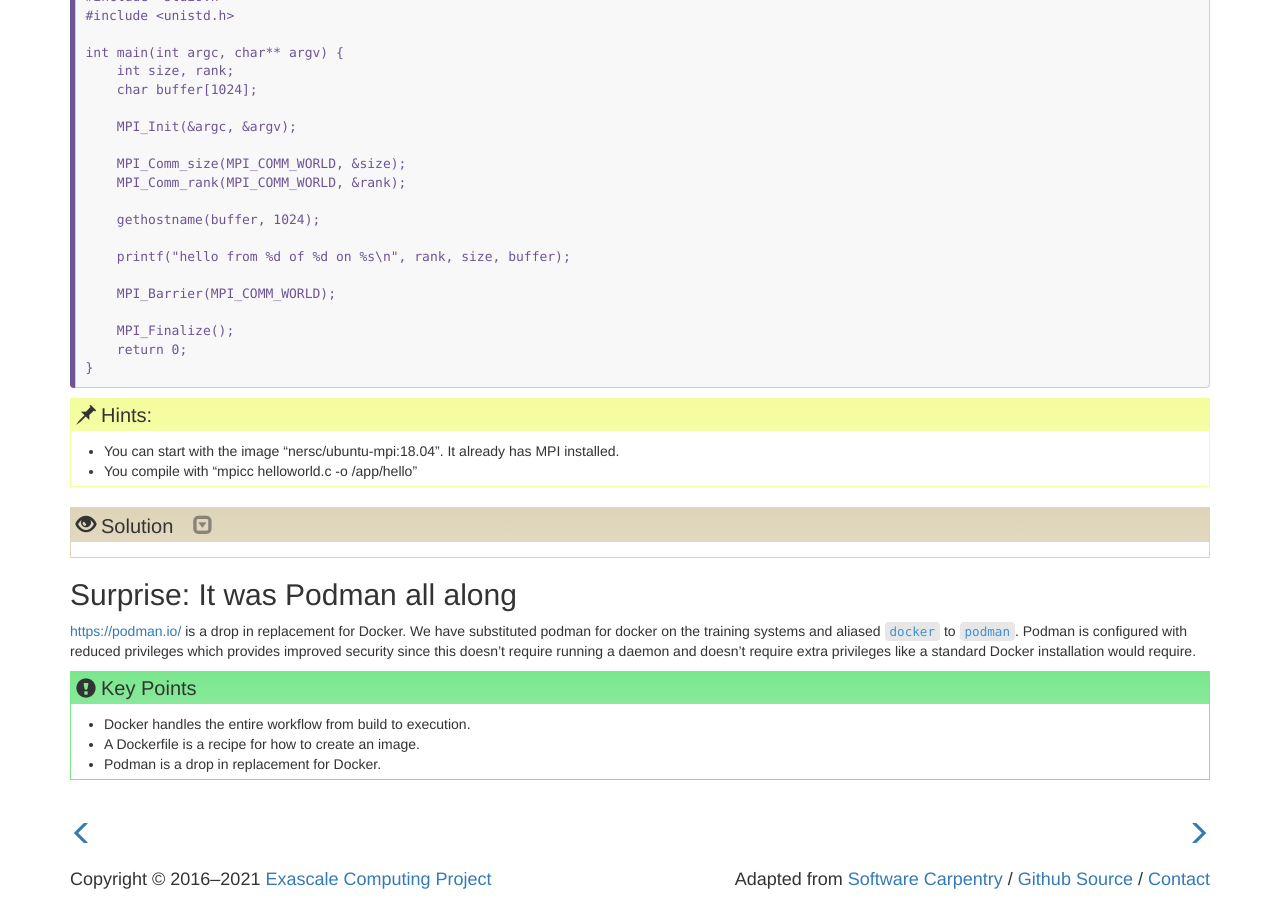
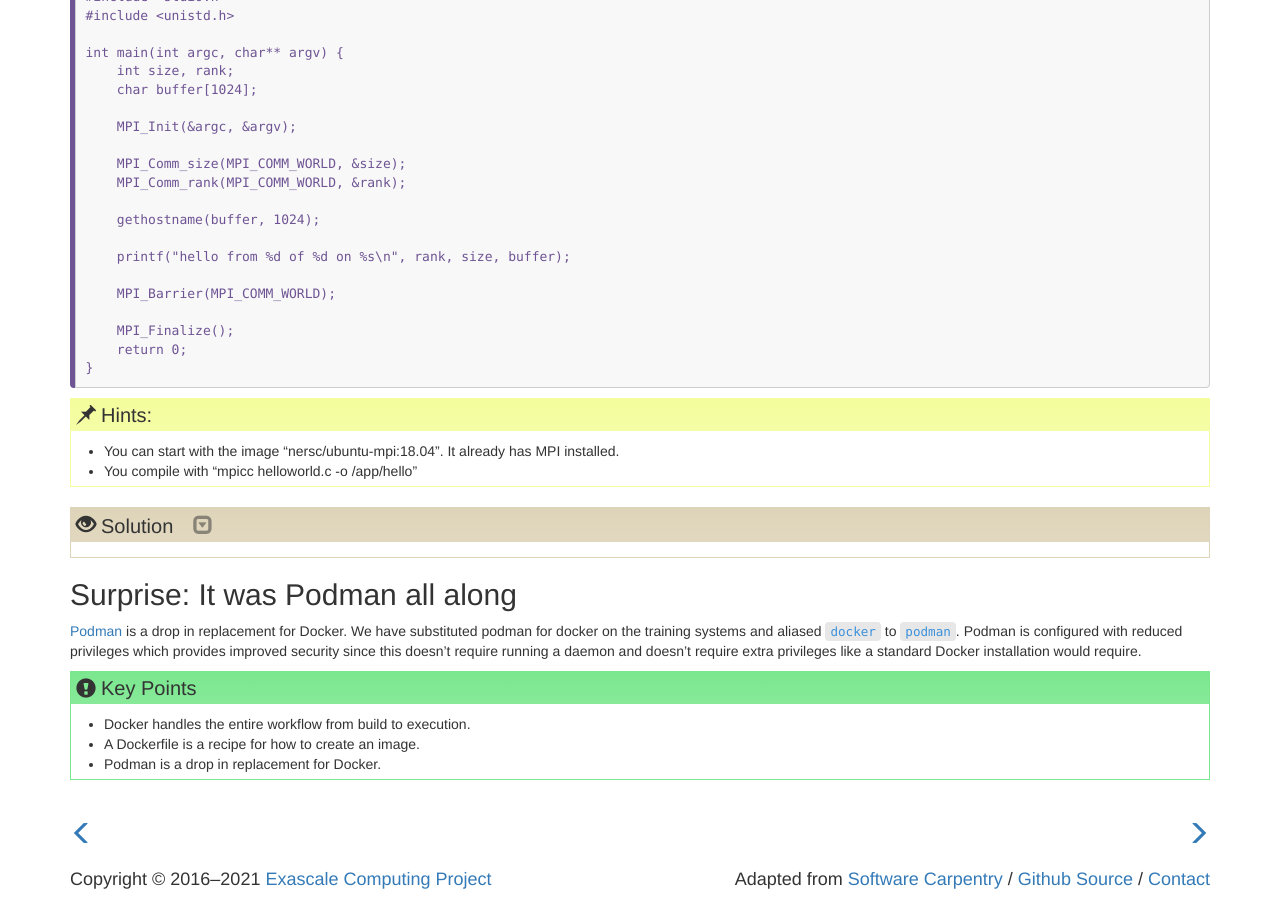
Before and after one commit to supercontainers/isc-tutorial, a Jekyll site: the page built from _episodes/12.docker.md, in a window 1280 px wide and 900 px high, scrolled down 1849 px. Built offline with Jekyll 4.4.1, drawn with Linux system fonts in a browser that asks for light colours; part of the change alters nothing that is shown.

Commit message:
Update 12.docker.md

```diff
--- a/_episodes/12.docker.md
+++ b/_episodes/12.docker.md
@@ -177,7 +177,7 @@ int main(int argc, char** argv) {
 
 ## Surprise: It was Podman all along
 
-[https://podman.io/](Podman) is a drop in replacement for Docker.  We have substituted podman for docker on the training
+[Podman](https://podman.io/) is a drop in replacement for Docker.  We have substituted podman for docker on the training
 systems and aliased `docker` to `podman`.  Podman is configured with reduced privileges which provides
 improved security since this doesn't require running a daemon and doesn't require extra privileges
 like a standard Docker installation would require.
```
